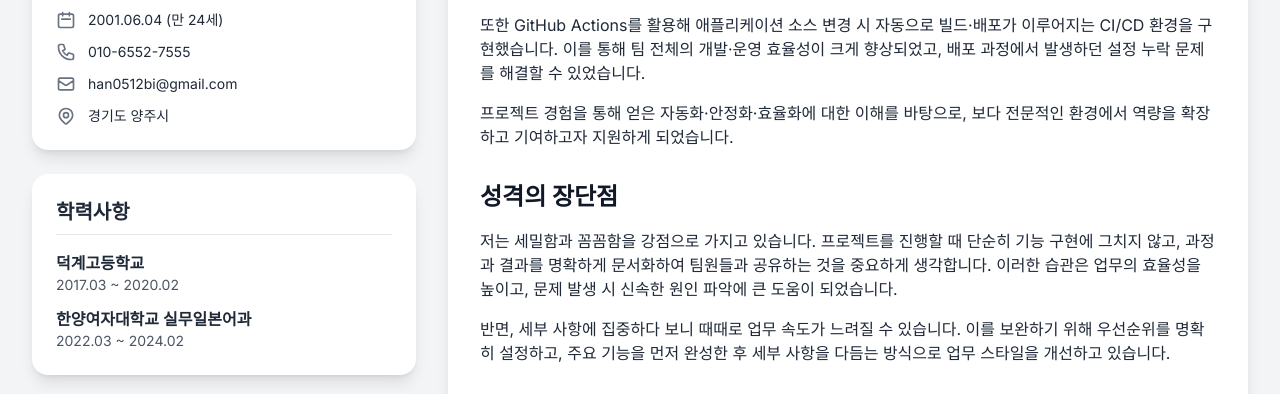
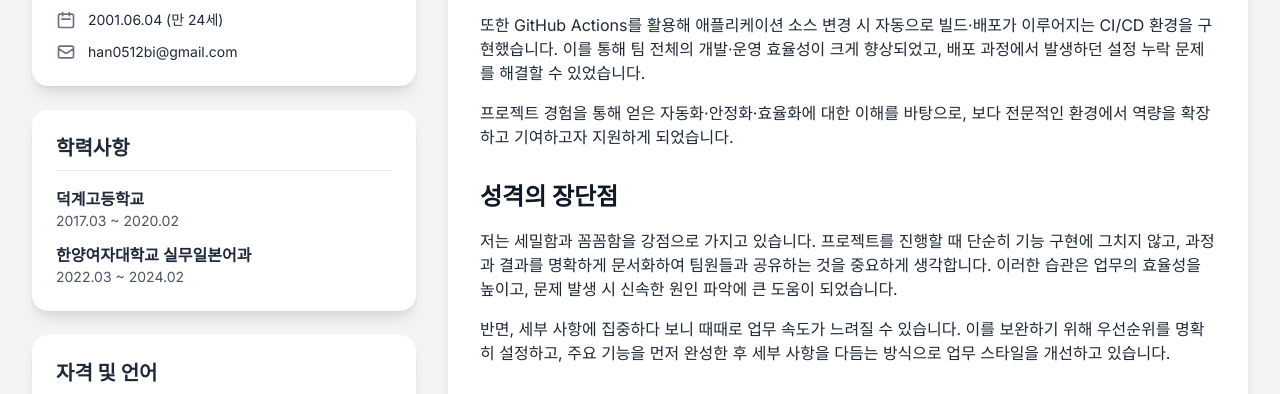
Before and after one commit to bichani/bichani.github.io, a plain HTML site: page index.html in a window 1280 px wide. Shown: the part 363-757 px from the top of the page. Drawn offline with nearby package versions, Linux system fonts and the light colour scheme.

Commit message:
전화번호 삭제

```diff
--- a/index.html
+++ b/index.html
@@ -34,16 +34,8 @@
                             <span>2001.06.04 (만 24세)</span>
                         </div>
                         <div class="flex items-center">
-                            <svg class="w-5 h-5 text-gray-500 mr-3" fill="none" stroke="currentColor" viewBox="0 0 24 24" xmlns="http://www.w3.org/2000/svg"><path stroke-linecap="round" stroke-linejoin="round" stroke-width="2" d="M3 5a2 2 0 012-2h3.28a1 1 0 01.948.684l1.498 4.493a1 1 0 01-.502 1.21l-2.257 1.13a11.042 11.042 0 005.516 5.516l1.13-2.257a1 1 0 011.21-.502l4.493 1.498a1 1 0 01.684.949V19a2 2 0 01-2 2h-1C9.716 21 3 14.284 3 6V5z"></path></svg>
-                            <span>010-6552-7555</span>
-                        </div>
-                        <div class="flex items-center">
                             <svg class="w-5 h-5 text-gray-500 mr-3" fill="none" stroke="currentColor" viewBox="0 0 24 24" xmlns="http://www.w3.org/2000/svg"><path stroke-linecap="round" stroke-linejoin="round" stroke-width="2" d="M3 8l7.89 5.26a2 2 0 002.22 0L21 8M5 19h14a2 2 0 002-2V7a2 2 0 00-2-2H5a2 2 0 00-2 2v10a2 2 0 002 2z"></path></svg>
                             <a href="mailto:han0512bi@gmail.com" class="hover:text-blue-600">han0512bi@gmail.com</a>
-                        </div>
-                        <div class="flex items-center">
-                            <svg class="w-5 h-5 text-gray-500 mr-3" fill="none" stroke="currentColor" viewBox="0 0 24 24" xmlns="http://www.w3.org/2000/svg"><path stroke-linecap="round" stroke-linejoin="round" stroke-width="2" d="M17.657 16.657L13.414 20.9a1.998 1.998 0 01-2.827 0l-4.244-4.243a8 8 0 1111.314 0z"></path><path stroke-linecap="round" stroke-linejoin="round" stroke-width="2" d="M15 11a3 3 0 11-6 0 3 3 0 016 0z"></path></svg>
-                            <span>경기도 양주시</span>
                         </div>
                     </div>
                 </div>
```
